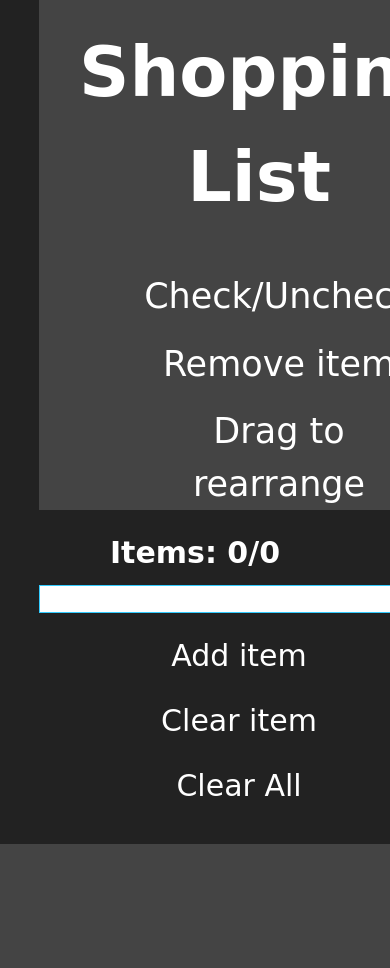
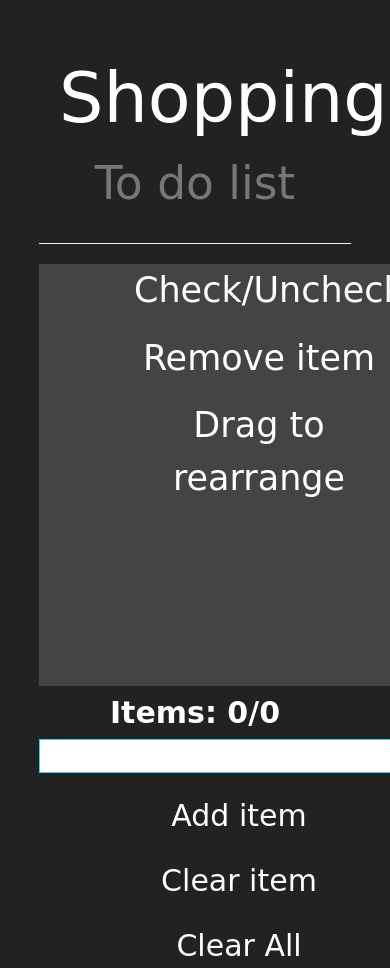
Before and after one commit to freespiritdev/Shoppinglist, a PHP site: page / in a window 390 px wide; the page is wider, and only the part inside the window is pictured. Before the commit the page ends 844 px from the top of that part, so only its background shows below. Run offline with PHP 8.4, Linux system fonts and the light colour scheme; some web fonts are replaced.

Commit message:
Added bootstrap and updated header

```diff
--- a/css/style.css
+++ b/css/style.css
@@ -90,10 +90,60 @@ ul {
   background-color: #444444;
 }
 
-/* iPads */
-@media only screen and (min-width: 768px) and (max-width: 1024px) and (-webkit-min-device-pixel-ratio: 1) {
+@-ms-viewport{
+  width: device-width;
+}
+
+/* Portrait iPhone 6 */
+@media only screen
+  and (min-device-width: 375px)
+  and (max-device-width: 667px)
+  and (-webkit-min-device-pixel-ratio: 2)
+  and (orientation: portrait) {
+    body {
+    width: 310px;
+    font-size: 16px;
+  }
+
+  h1 {
+    font-size: 60px;
+  }
+
+  input {
+    width: 320px;
+  }
+
+}
+
+/* Landscape iPhone 6*/
+@media only screen
+  and (min-device-width: 375px)
+  and (max-device-width: 667px)
+  and (-webkit-min-device-pixel-ratio: 2)
+  and (orientation: landscape) {
+    body {
+    width: 600px;
+    font-size: 16px;
+  }
+
+  h1 {
+    font-size: 60px;
+  }
+
+  input {
+    width: 320px;
+  }
+
+
+}
+
+/* iPad */
+@media only screen and (min-width: 768px)
+and (max-width: 1024px)
+and (orientation: portrait)
+and (-webkit-min-device-pixel-ratio: 1) {
   body {
-    width: 650px;
+    width: 600px;
     font-size: 16px;
   }
 
--- a/index.html
+++ b/index.html
@@ -2,16 +2,20 @@
 <html>
 <head>
   <title>Shopping To Do List</title>
+  <link rel="stylesheet" href="https://maxcdn.bootstrapcdn.com/bootstrap/3.3.5/css/bootstrap.min.css">
   <link rel="stylesheet" href="css/style.css">
   <link href='http://fonts.googleapis.com/css?family=Italianno' rel='stylesheet' type='text/css'>
   <script type="text/javascript" src="jquery.min.js"></script>
   <script type="text/javascript" src="script.js"></script>
-  <meta name="viewport" content="width=device-width">
+  <meta name="viewport" content="width=device-width, initial-scale=1">
 
 </head>
   <body>
+    <div class="page-header">
+      <h1>Shopping <small>To do list</small></h1>
+    </div>
     <div id="container">
-      <h1>Shopping List</h1>
+
       <ul>
         <li>Check/Uncheck</li>
         <li>Remove item</li>
```
